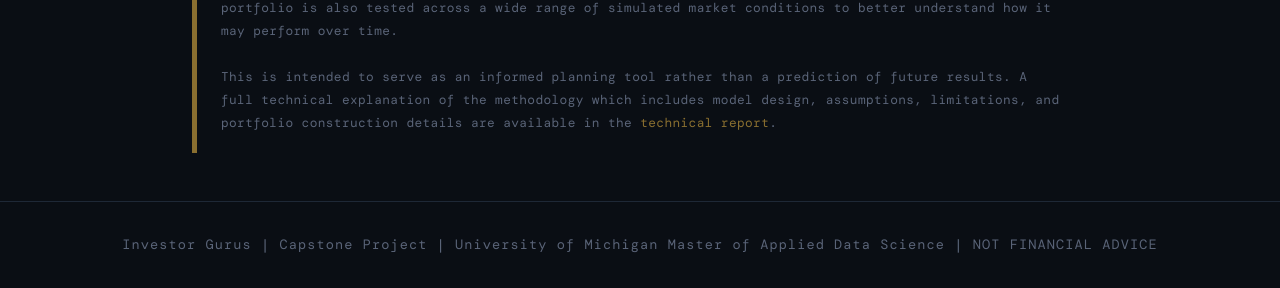
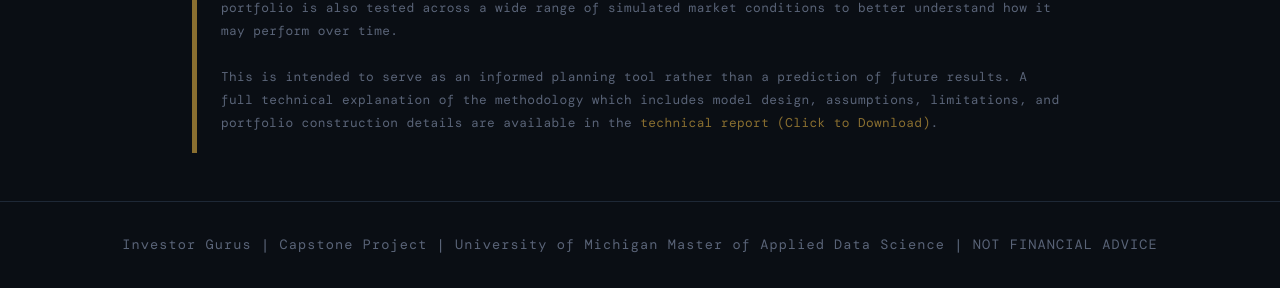
Before and after one commit to tmacpherson6/investment_advisor_dashboard_capstone, a Flask app: page / in a window 1280 px wide. Shown: the part 1282-1570 px from the top of the page. Run offline with Flask 3, Linux system fonts and the light colour scheme; parts of the project's set-up code (start-up, migrations or seed data) failed here and were passed over; some libraries are stand-ins or nearby versions; some web fonts are replaced.

Commit message:
Indicate it downloads if clicked

```diff
--- a/templates/index.html
+++ b/templates/index.html
@@ -117,7 +117,7 @@
     The portfolio is also tested across a wide range of simulated market conditions to better understand how it may perform over time.
     <br><br>
     This is intended to serve as an informed planning tool rather than a prediction of future results.
-    A full technical explanation of the methodology which includes model design, assumptions, limitations, and portfolio construction details are available in the <a href="" style="color: var(--gold-dim); text-decoration: none;">technical report</a>.
+    A full technical explanation of the methodology which includes model design, assumptions, limitations, and portfolio construction details are available in the <a href="" style="color: var(--gold-dim); text-decoration: none;">technical report (Click to Download)</a>.
   </p>
   </div>
 
```
